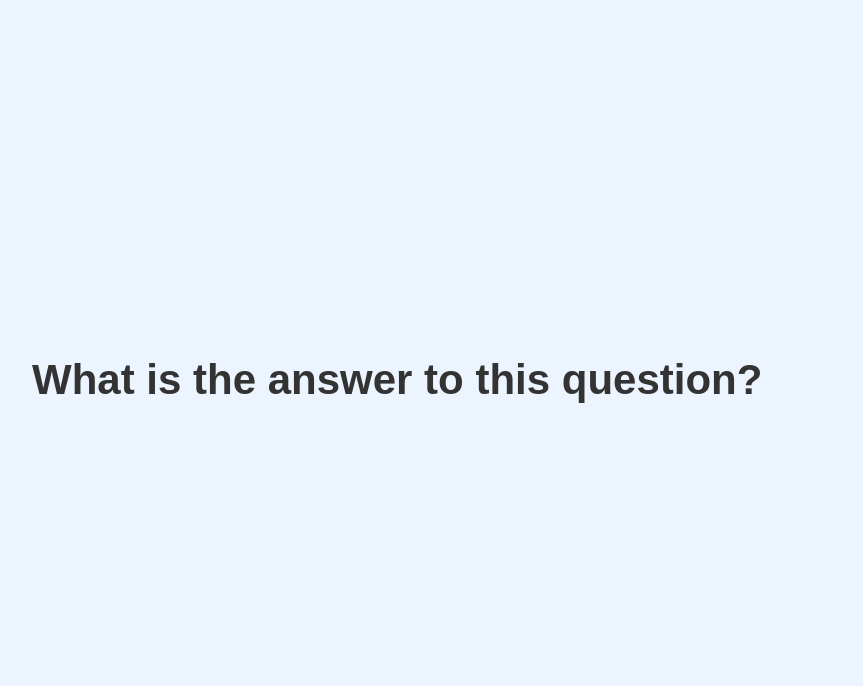
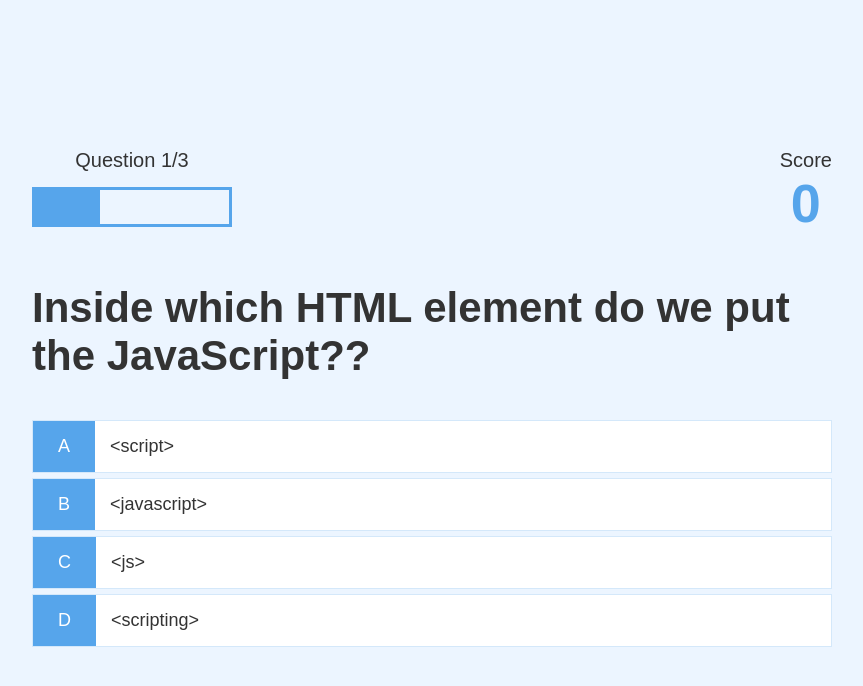
Before and after one commit to Ryusaem/js-quizz-app, a plain HTML site: page game.html in a window 1280 px wide. Shown: the whole page, without its empty margins (208-1071 px from the left). Drawn offline with Linux system fonts and the light colour scheme.

Commit message:
Adding Progress Bar

```diff
--- a/css/game.css
+++ b/css/game.css
@@ -0,0 +1,63 @@
+.choice-container {
+  display: flex;
+  margin-bottom: 0.5rem;
+  width: 100%;
+  font-size: 1.8rem;
+  border: 0.1rem solid rgb(86, 165, 235, 0.25);
+  background-color: white;
+}
+
+.choice-container:hover {
+  cursor: pointer;
+  box-shadow: 0 0.4rem 1.4rem 0 rgba(86, 185, 235, 0.5);
+  transform: translateY(-0.1rem);
+  transition: transform 150ms;
+}
+
+.choice-prefix {
+  padding: 1.5rem 2.5rem;
+  background-color: #56a5eb;
+  color: white;
+}
+
+.choice-text {
+  padding: 1.5rem;
+  width: 100%;
+}
+
+.correct {
+  background-color: #28a745;
+}
+
+.incorrect {
+  background-color: #dc3545;
+}
+
+/* HUD */
+
+#hud {
+  display: flex;
+  justify-content: space-between;
+}
+
+.hud-prefix {
+  text-align: center;
+  font-size: 2rem;
+}
+
+.hud-main-text {
+  text-align: center;
+}
+
+#progressBar {
+  width: 20rem;
+  height: 4rem;
+  border: 0.3rem solid #56a5eb;
+  margin-top: 1.5rem;
+}
+
+#progressBarFull {
+  height: 3.4rem;
+  background-color: #56a5eb;
+  width: 0%;
+}
--- a/game.html
+++ b/game.html
@@ -2,22 +2,55 @@
 <html lang="en">
 
 <head>
-    <meta charset="UTF-8">
-    <meta name="viewport" content="width=device-width, initial-scale=1.0">
-
-    <link rel="stylesheet" href="css/app.css">
-    <link rel="stylesheet" href="css/game.css">
-
+    <meta charset="UTF-8" />
+    <meta name="viewport" content="width=device-width, initial-scale=1.0" />
+    <meta http-equiv="X-UA-Compatible" content="ie=edge" />
     <title>Quick Quiz - Play</title>
+    <link rel="stylesheet" href="css/app.css" />
+    <link rel="stylesheet" href="css/game.css" />
 </head>
 
 <body>
     <div class="container">
-        <div class="justify-center flex-column">
-            <h2 id="question">What is the answer to this question?</h2>
+        <div id="game" class="justify-center flex-column">
+            <div id="hud">
+                <div id="hud-item">
+                    <p id="progressText" class="hud-prefix">
+                        Question
+                    </p>
+                    <div id="progressBar">
+                        <div id="progressBarFull"></div>
+                    </div>
+                </div>
+                <div id="hud-item">
+                    <p class="hud-prefix">
+                        Score
+                    </p>
+                    <h1 class="hud-main-text" id="score">
+                        0
+                    </h1>
+                </div>
+            </div>
+            <h2 id="question">What is the answer to this questions?</h2>
+            <div class="choice-container">
+                <p class="choice-prefix">A</p>
+                <p class="choice-text" data-number="1">Choice 1</p>
+            </div>
+            <div class="choice-container">
+                <p class="choice-prefix">B</p>
+                <p class="choice-text" data-number="2">Choice 2</p>
+            </div>
+            <div class="choice-container">
+                <p class="choice-prefix">C</p>
+                <p class="choice-text" data-number="3">Choice 3</p>
+            </div>
+            <div class="choice-container">
+                <p class="choice-prefix">D</p>
+                <p class="choice-text" data-number="4">Choice 4</p>
+            </div>
         </div>
     </div>
-
+    <script src="js/game.js"></script>
 </body>
 
 </html>
--- /dev/null
+++ b/js/game.js
@@ -0,0 +1,103 @@
+const question = document.getElementById("question");
+const choices = Array.from(document.getElementsByClassName("choice-text"));
+const progressText = document.getElementById("progressText");
+const scoreText = document.getElementById("score");
+const progressBarFull = document.getElementById("progressBarFull");
+let currentQuestion = {};
+let acceptingAnswers = false;
+let score = 0;
+let questionCounter = 0;
+let availableQuesions = [];
+
+let questions = [
+  {
+    question: "Inside which HTML element do we put the JavaScript??",
+    choice1: "<script>",
+    choice2: "<javascript>",
+    choice3: "<js>",
+    choice4: "<scripting>",
+    answer: 1,
+  },
+  {
+    question:
+      "What is the correct syntax for referring to an external script called 'xxx.js'?",
+    choice1: "<script href='xxx.js'>",
+    choice2: "<script name='xxx.js'>",
+    choice3: "<script src='xxx.js'>",
+    choice4: "<script file='xxx.js'>",
+    answer: 3,
+  },
+  {
+    question: " How do you write 'Hello World' in an alert box?",
+    choice1: "msgBox('Hello World');",
+    choice2: "alertBox('Hello World');",
+    choice3: "msg('Hello World');",
+    choice4: "alert('Hello World');",
+    answer: 4,
+  },
+];
+
+//CONSTANTS
+const CORRECT_BONUS = 10;
+const MAX_QUESTIONS = 3;
+
+startGame = () => {
+  questionCounter = 0;
+  score = 0;
+  availableQuesions = [...questions];
+  getNewQuestion();
+};
+
+getNewQuestion = () => {
+  if (availableQuesions.length === 0 || questionCounter >= MAX_QUESTIONS) {
+    //go to the end page
+    return window.location.assign("/end.html");
+  }
+  questionCounter++;
+  progressText.innerText = `Question ${questionCounter}/${MAX_QUESTIONS}`;
+  //Update the progress bar
+  progressBarFull.style.width = `${(questionCounter / MAX_QUESTIONS) * 100}%`;
+
+  const questionIndex = Math.floor(Math.random() * availableQuesions.length);
+  currentQuestion = availableQuesions[questionIndex];
+  question.innerText = currentQuestion.question;
+
+  choices.forEach((choice) => {
+    const number = choice.dataset["number"];
+    choice.innerText = currentQuestion["choice" + number];
+  });
+
+  availableQuesions.splice(questionIndex, 1);
+  acceptingAnswers = true;
+};
+
+choices.forEach((choice) => {
+  choice.addEventListener("click", (e) => {
+    if (!acceptingAnswers) return;
+
+    acceptingAnswers = false;
+    const selectedChoice = e.target;
+    const selectedAnswer = selectedChoice.dataset["number"];
+
+    const classToApply =
+      selectedAnswer == currentQuestion.answer ? "correct" : "incorrect";
+
+    if (classToApply === "correct") {
+      incrementScore(CORRECT_BONUS);
+    }
+
+    selectedChoice.parentElement.classList.add(classToApply);
+
+    setTimeout(() => {
+      selectedChoice.parentElement.classList.remove(classToApply);
+      getNewQuestion();
+    }, 1000);
+  });
+});
+
+incrementScore = (num) => {
+  score += num;
+  scoreText.innerText = score;
+};
+
+startGame();
```
Also changed, not shown: 1 other file.
